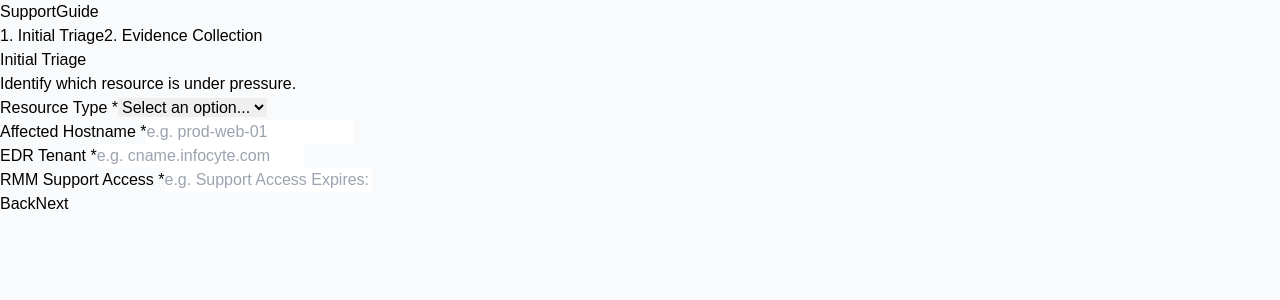
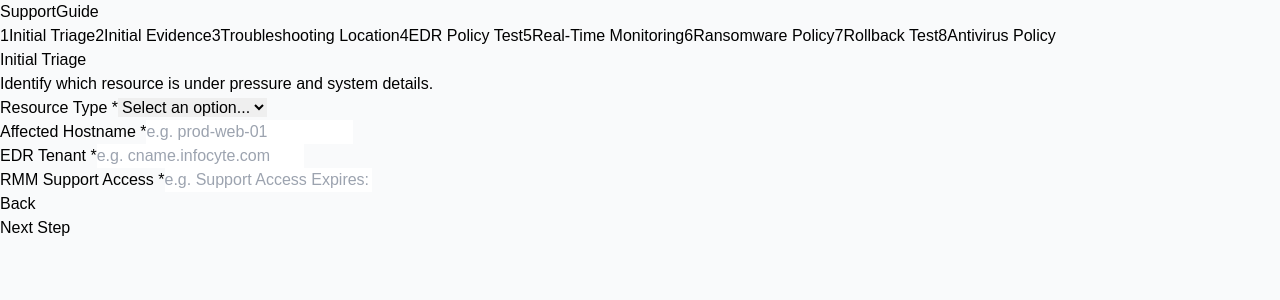
Before and after one commit to edr-support/guidetsnotes, a React (Vite) app: page / in a window 1280 px wide. Shown: the top 300 px of the page. Built offline with nearby package versions, Linux system fonts and the light colour scheme.

Commit message:
trying Please

```diff
--- a/src/App.tsx
+++ b/src/App.tsx
@@ -70,8 +70,8 @@
 
   return (
     <div className="flex h-screen bg-slate-50">
-      {/* Existing Sidebar Logic */}
-      <aside className="w-72 bg-white border-r border-slate-200 flex flex-col hidden md:flex">
+      {/* Sidebar Navigation */}
+      <aside className="w-72 bg-white border-r border-slate-200 flex flex-col hidden md:flex no-print">
          <div className="p-6 border-b border-slate-100">
           <h1 className="text-xl font-bold text-blue-600">SupportGuide</h1>
         </div>
@@ -81,38 +81,49 @@
               key={step.id}
               disabled={!canAccessStep(idx)}
               onClick={() => goToStep(idx)}
-              className={`w-full text-left p-3 rounded-xl text-sm transition-all ${
-                currentStepIndex === idx ? 'bg-blue-600 text-white' : 'text-slate-600 hover:bg-slate-50'
+              className={`w-full text-left p-3 rounded-xl text-sm transition-all flex items-center gap-3 ${
+                currentStepIndex === idx ? 'bg-blue-600 text-white shadow-md' : 'text-slate-600 hover:bg-slate-50'
               } disabled:opacity-30`}
             >
-              {idx + 1}. {step.title}
+              <span className={`w-6 h-6 rounded-full flex items-center justify-center text-[10px] font-bold border ${
+                currentStepIndex === idx ? 'bg-blue-500 border-blue-400' : 'border-slate-200'
+              }`}>
+                {idx + 1}
+              </span>
+              {step.title}
             </button>
           ))}
         </nav>
       </aside>
 
-      {/* Main Content */}
-      <main className="flex-1 bg-slate-50 overflow-y-auto">
-        <div className="flex flex-col items-center py-12 px-4 min-h-full">
-          <div className="bg-white rounded-2xl shadow-sm border border-slate-200">
-            <div className="p-10">
-              <FormRenderer />
-            </div>
-            <div className="px-8 py-6 bg-slate-50 border-t flex justify-between rounded-b-2xl">
-              <button onClick={prevStep} disabled={currentStepIndex === 0} className="px-4 text-slate-500 disabled:opacity-0">Back</button>
+      {/* Main Form Content - Now Properly Centered */}
+      <main className="flex-1 flex flex-col items-center bg-slate-50 overflow-y-auto py-12 px-4">
+        <div className="w-full max-w-2xl bg-white rounded-2xl shadow-sm border border-slate-200 overflow-hidden">
+          <div className="p-10">
+            <FormRenderer />
+          </div>
+          <div className="px-8 py-6 bg-slate-50 border-t flex justify-between items-center rounded-b-2xl">
+            <button
+              onClick={prevStep}
+              disabled={currentStepIndex === 0}
+              className="px-4 text-slate-500 font-medium disabled:opacity-0 transition-all"
+            >
+              Back
+            </button>
+            <div className="flex gap-4">
               {currentStepIndex < activeSchema.steps.length - 1 ? (
                 <button
                   onClick={nextStep}
                   disabled={!isStepComplete(currentStepIndex)}
-                  className="px-8 py-2 bg-blue-600 text-white font-bold rounded-lg disabled:bg-slate-200"
+                  className="px-8 py-2 bg-blue-600 text-white font-bold rounded-xl shadow-md disabled:bg-slate-200 disabled:text-slate-400 transition-all"
                 >
-                  Next
+                  Next Step
                 </button>
               ) : (
                 <button
                   onClick={() => setIsFinished(true)}
                   disabled={!isStepComplete(currentStepIndex)}
-                  className="px-8 py-2 bg-green-600 text-white font-bold rounded-lg disabled:bg-slate-200"
+                  className="px-8 py-2 bg-green-600 text-white font-bold rounded-xl shadow-md disabled:bg-slate-200 disabled:text-slate-400 transition-all"
                 >
                   Finish
                 </button>
--- a/src/templates/resource-usage.json
+++ b/src/templates/resource-usage.json
@@ -1,11 +1,11 @@
 {
-  "id": "resource-usage-v1",
-  "title": "High Resource Usage",
+  "id": "datto-edr-complete-workflow",
+  "title": "Datto EDR Resource Investigation",
   "steps": [
     {
       "id": "triage",
       "title": "Initial Triage",
-      "description": "Identify which resource is under pressure.",
+      "description": "Identify which resource is under pressure and system details.",
       "fields": [
         {
           "id": "resource_type",
@@ -42,9 +42,9 @@
       ]
     },
     {
-      "id": "evidence",
-      "title": "Evidence Collection",
-      "description": "Capture system state for the ticket.",
+      "id": "initial_evidence",
+      "title": "Initial Evidence",
+      "description": "Capture the current system state.",
       "fields": [
         {
           "id": "screenshot_upload",
@@ -60,6 +60,162 @@
           "placeholder": "Paste terminal output here..."
         }
       ]
+    },
+    {
+      "id": "location_setup",
+      "title": "Troubleshooting Location",
+      "description": "Initial environment preparation.",
+      "fields": [
+        {
+          "id": "location_created",
+          "label": "Have you created a troubleshooting location in Datto EDR? (All policies disabled)",
+          "type": "select",
+          "required": true,
+          "options": [{ "label": "Yes", "value": "yes" }, { "label": "No", "value": "no" }]
+        },
+        {
+          "id": "location_url",
+          "label": "Location URL",
+          "type": "text",
+          "placeholder": "Paste Datto EDR Location URL here"
+        }
+      ]
+    },
+    {
+      "id": "edr_policy_test",
+      "title": "EDR Policy Test",
+      "description": "Enable EDR Policy (Real-time monitoring DISABLED).",
+      "fields": [
+        {
+          "id": "edr_issue",
+          "label": "Does resource use or application incompatibility begin?",
+          "type": "select",
+          "required": true,
+          "options": [{ "label": "Yes", "value": "yes" }, { "label": "No", "value": "no" }]
+        },
+        {
+          "id": "edr_screenshot",
+          "label": "Attach Screenshot of issue",
+          "type": "image"
+        },
+        {
+          "id": "edr_logs",
+          "label": "Did you fetch logs?",
+          "type": "select",
+          "options": [{ "label": "Yes", "value": "yes" }, { "label": "No", "value": "no" }]
+        }
+      ]
+    },
+    {
+      "id": "rtm_test",
+      "title": "Real-Time Monitoring",
+      "description": "Enable Real-time monitoring in the EDR policy.",
+      "fields": [
+        {
+          "id": "rtm_issue",
+          "label": "Does resource use or application incompatibility begin?",
+          "type": "select",
+          "required": true,
+          "options": [{ "label": "Yes", "value": "yes" }, { "label": "No", "value": "no" }]
+        },
+        {
+          "id": "rtm_screenshot",
+          "label": "Attach Screenshot",
+          "type": "image"
+        },
+        {
+          "id": "rtm_logs",
+          "label": "Did you fetch logs?",
+          "type": "select",
+          "options": [{ "label": "Yes", "value": "yes" }, { "label": "No", "value": "no" }]
+        }
+      ]
+    },
+    {
+      "id": "ransomware_test",
+      "title": "Ransomware Policy",
+      "description": "Enable Ransomware policy (Rollback DISABLED).",
+      "fields": [
+        {
+          "id": "ransom_issue",
+          "label": "Does resource use or application incompatibility begin?",
+          "type": "select",
+          "required": true,
+          "options": [{ "label": "Yes", "value": "yes" }, { "label": "No", "value": "no" }]
+        },
+        {
+          "id": "ransom_screenshot",
+          "label": "Attach Screenshot",
+          "type": "image"
+        },
+        {
+          "id": "ransom_logs",
+          "label": "Did you fetch logs?",
+          "type": "select",
+          "options": [{ "label": "Yes", "value": "yes" }, { "label": "No", "value": "no" }]
+        }
+      ]
+    },
+    {
+      "id": "rollback_test",
+      "title": "Rollback Test",
+      "description": "Enable Rollback in the Ransomware policy.",
+      "fields": [
+        {
+          "id": "rollback_issue",
+          "label": "Does resource use or application incompatibility begin?",
+          "type": "select",
+          "required": true,
+          "options": [{ "label": "Yes", "value": "yes" }, { "label": "No", "value": "no" }]
+        },
+        {
+          "id": "rollback_screenshot",
+          "label": "Attach Screenshot",
+          "type": "image"
+        },
+        {
+          "id": "rollback_logs",
+          "label": "Did you fetch logs?",
+          "type": "select",
+          "options": [{ "label": "Yes", "value": "yes" }, { "label": "No", "value": "no" }]
+        }
+      ]
+    },
+    {
+      "id": "av_policy_test",
+      "title": "Antivirus Policy",
+      "description": "Test Datto AV phases sequentially.",
+      "fields": [
+        {
+          "id": "av_phase",
+          "label": "AV Configuration Attempted",
+          "type": "select",
+          "required": true,
+          "options": [
+            { "label": "Alert Only", "value": "alert" },
+            { "label": "Real Time Protection", "value": "rtp" },
+            { "label": "Protection/DNS Secure", "value": "dns" }
+          ]
+        },
+        {
+          "id": "av_issue",
+          "label": "Does resource use or application incompatibility begin?",
+          "type": "select",
+          "required": true,
+          "options": [{ "label": "Yes", "value": "yes" }, { "label": "No", "value": "no" }]
+        },
+        {
+          "id": "av_screenshot",
+          "label": "Attach Screenshot",
+          "type": "image"
+        },
+        {
+          "id": "av_logs",
+          "label": "Did you fetch logs?",
+          "type": "select",
+          "options": [{ "label": "Yes", "value": "yes" }, { "label": "No", "value": "no" }]
+        }
+      ]
     }
   ]
 }
```
